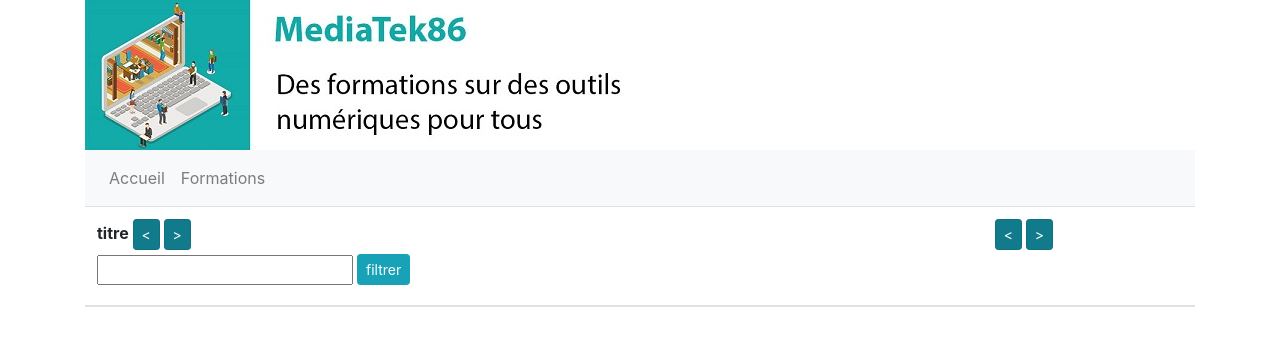
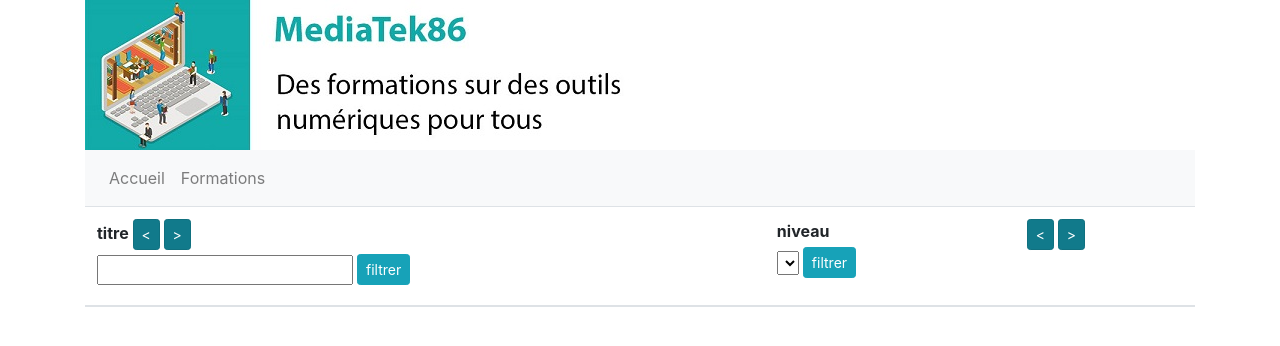
Before and after one commit to Jamil18474/mediatekformation, a Symfony app: template templates/pages/formations.html.twig in a window 1280 px wide. Shown: the top 346 px of the page. Run offline with Twig, Linux system fonts and the light colour scheme; the template is opened without the code that fills it, so the values that code supplies are empty; some libraries are stand-ins or nearby versions.

Commit message:
Phase 6 : modification de la page des formations pour insérer la colonne des niveaux ainsi que le filtrage des formations par rapport à un niveau choisi.

```diff
--- a/src/Entity/Formation.php
+++ b/src/Entity/Formation.php
@@ -146,4 +146,8 @@ class Formation
 
         return $this;
     }
+
+    public function getNiveauLibelle() : string {
+        return $this->getNiveau()->getLibelle();
+    }
 }
--- a/templates/pages/formations.html.twig
+++ b/templates/pages/formations.html.twig
@@ -12,6 +12,22 @@
                             <input type="text" class="sm" name="recherche">
                         </div>
                         <input type="hidden" name="_token" value="{{ csrf_token('filtre_title') }}">
+                        <button type="submit" class="btn btn-info mb-2 btn-sm">filtrer</button>
+                    </form>
+                </th>
+                <th class="text-left align-top" scope="col">
+                    niveau
+                    <form class="form-inline mt-1" method="POST" action="{{ path('formations.findallcontain', {champ:'niveau'}) }}">
+                        <div class="form-group mr-1 mb-2">
+                            <select type="text" class="sm" name="recherche">
+                                {% for niveau in niveaux %}
+                                    <option>
+                                        {{ niveau.libelle }}
+                                    </option>
+                                {% endfor %}
+                            </select>
+                        </div>
+                        <input type="hidden" name="_token" value="{{ csrf_token('filtre_niveau') }}">
                         <button type="submit" class="btn btn-info mb-2 btn-sm">filtrer</button>
                     </form>
                 </th>
@@ -33,6 +49,9 @@
                         </h5>
                     </td>
                     <td class="text-center">
+                        {{ formation.niveaulibelle }}
+                    </td>
+                    <td class="text-center">
                         {{ formation.publishedatstring }}
                     </td>
                     <td class="text-center">
```
Also changed, not shown: src/Controller/FormationsController.php (+9 -10 lines), src/Repository/FormationRepository.php (+9 -0 lines).
